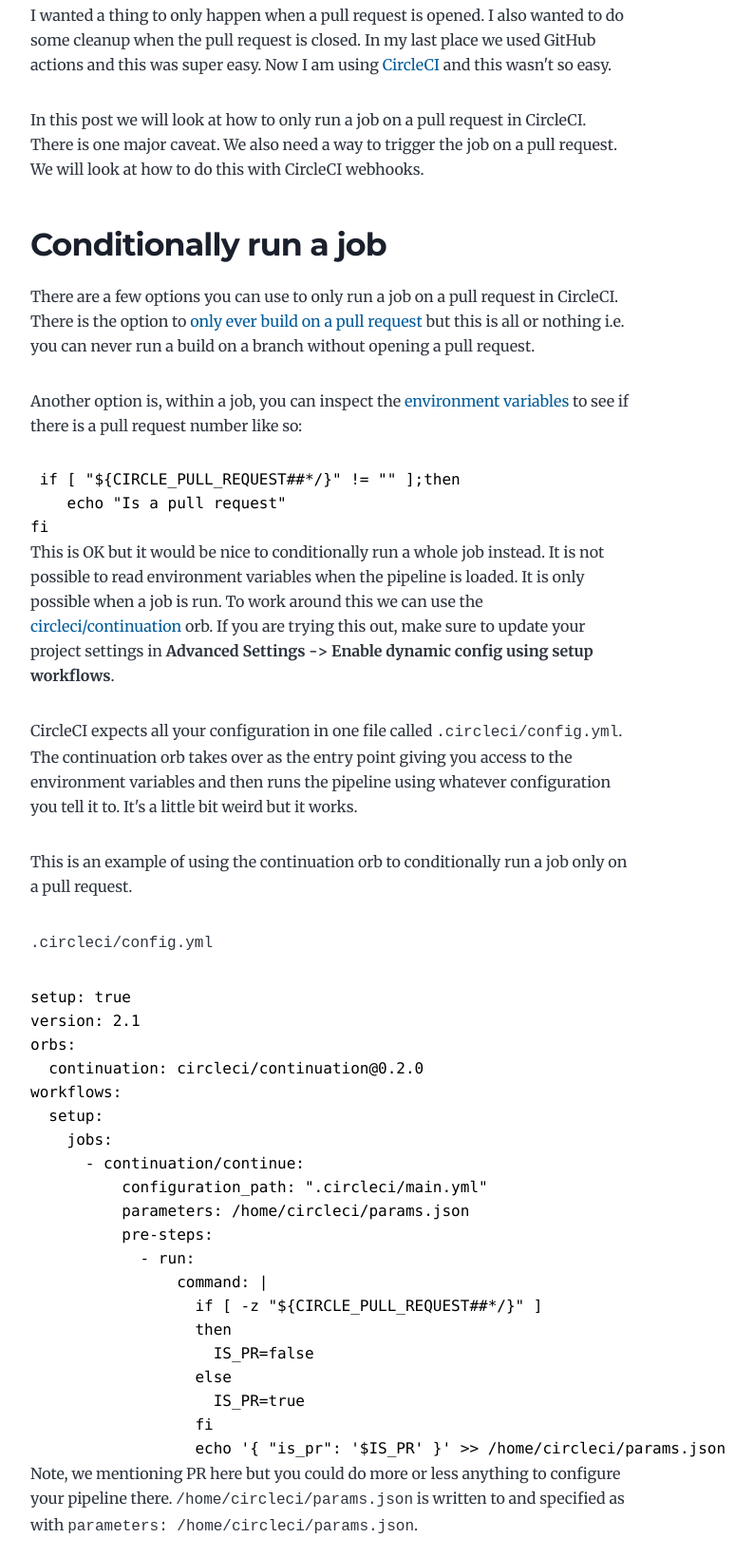
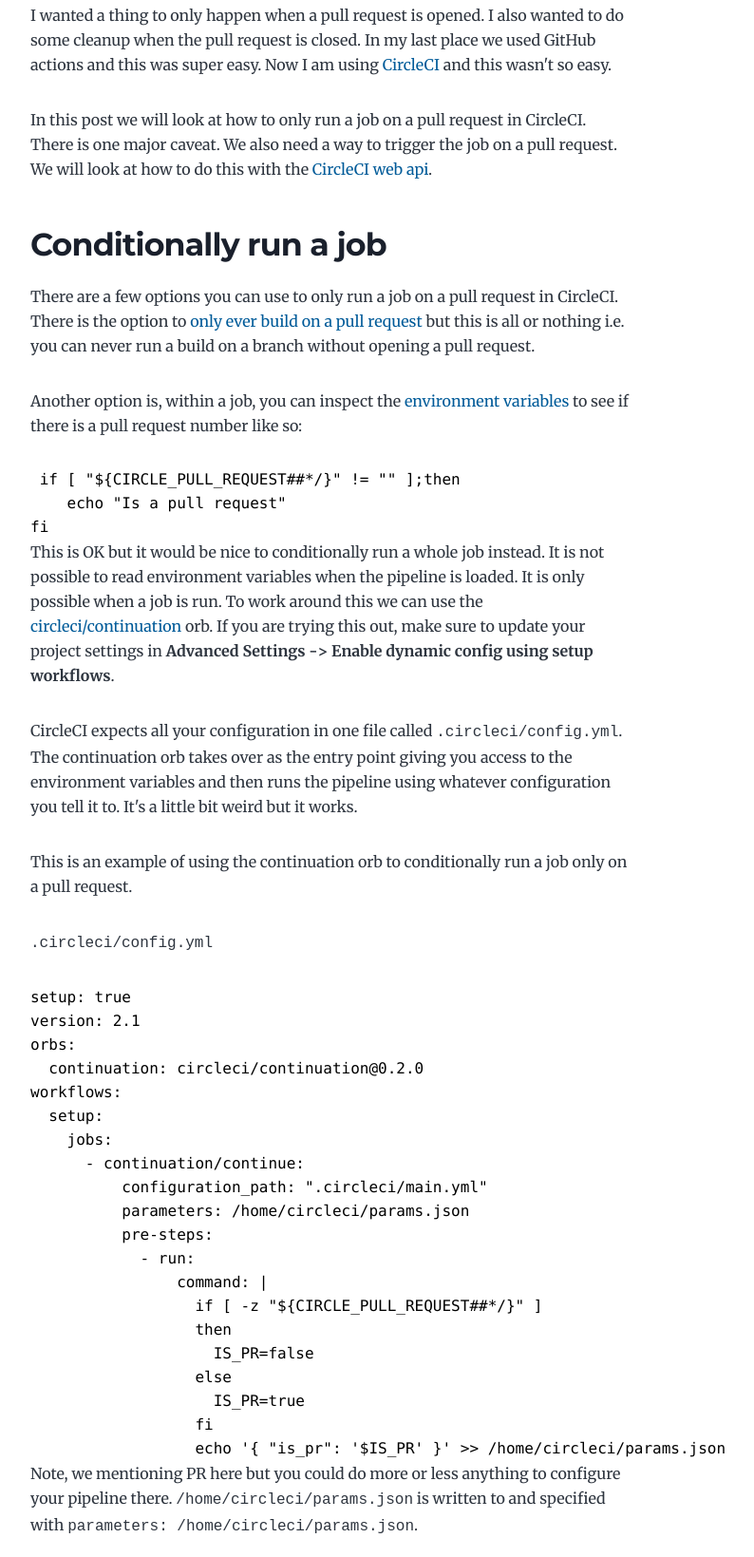
Before and after one commit to ruarfff/ruarfff-blog, a Gatsby site: page /circleci-pr-only/ in a window 1280 px wide. Shown: the part 281-1920 px from the top of the page at 95% size, without its empty margins (292-1086 px from the left). Built offline with nearby package versions, Linux system fonts and the light colour scheme; Gatsby itself is replaced by a stand-in of ours; some packages are replaced by stand-ins of ours; code samples lack their colours.

Commit message:
Fix some typos

````diff
--- a/content/blog/circleci-pr-only/index.md
+++ b/content/blog/circleci-pr-only/index.md
@@ -11,7 +11,7 @@
 I wanted a thing to only happen when a pull request is opened. I also wanted to do some cleanup when the pull request is closed. In my last place we used GitHub actions and this was super easy.
 Now I am using [CircleCI](https://circleci.com/) and this wasn't so easy.
 
-In this post we will look at how to only run a job on a pull request in CircleCI. There is one major caveat. We also need a way to trigger the job on a pull request. We will look at how to do this with CircleCI webhooks.
+In this post we will look at how to only run a job on a pull request in CircleCI. There is one major caveat. We also need a way to trigger the job on a pull request. We will look at how to do this with the [CircleCI web api](https://circleci.com/docs/api/v2/).
 
 ## Conditionally run a job
 
@@ -61,7 +61,7 @@
                   echo '{ "is_pr": '$IS_PR' }' >> /home/circleci/params.json
 ```
 
-Note, we mentioning PR here but you could do more or less anything to configure your pipeline there. `/home/circleci/params.json` is written to and specified as with `parameters: /home/circleci/params.json`.
+Note, we mentioning PR here but you could do more or less anything to configure your pipeline there. `/home/circleci/params.json` is written to and specified with `parameters: /home/circleci/params.json`.
 
 `.circleci/main.yml`
 
````
